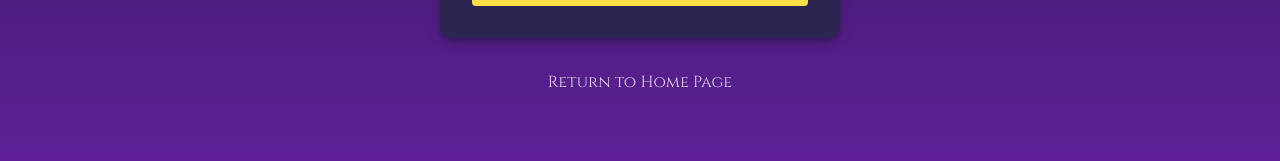
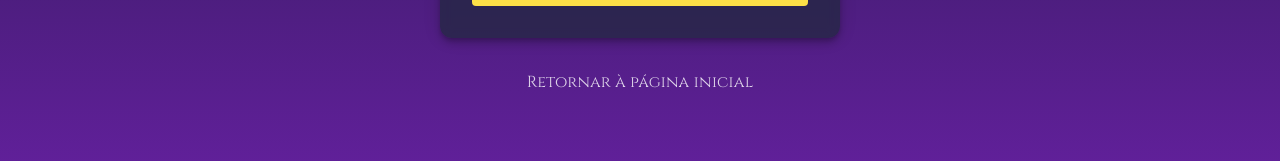
Before and after one commit to EnzoCaetano015/Site-Spf, a React (Vite) app: page /Login in a window 1280 px wide. Shown: the part 556-717 px from the top of the page. Built offline with nearby package versions, Linux system fonts and the light colour scheme.

Commit message:
pontos nos numeros

```diff
--- a/src/Pages/Home/index.tsx
+++ b/src/Pages/Home/index.tsx
@@ -8,6 +8,9 @@ import { NavBar } from "../../Components/navBard"
 import { Anubis, Ciclone, Hammer, Poseidon, Tample, Flower, Logo } from "../../Assets"
 
 const TARGET_DATE = new Date("2025-05-29T00:00:00").getTime()
+
+const formatPts = (pts: number) =>
+  pts.toLocaleString("pt-BR");
 
 export default function HomePage() {
 
@@ -191,7 +194,7 @@ export default function HomePage() {
                                                 </Avatar>
                                                 <Typography variant="h5" sx={{ color: "#fff" }}>{team.name}</Typography>
                                                 <Typography variant="h6" sx={{ color: "#787A8B" }} display="block">
-                                                    {team.points} pts
+                                                    {formatPts(team.points)} pts
                                                 </Typography>
                                                 <Button
                                                     size="small"
@@ -259,7 +262,7 @@ export default function HomePage() {
                                                             </Box>
                                                         </TableCell>
                                                         <TableCell align="right">
-                                                            <Typography fontWeight="bold" variant="h6" sx={{ color: "#fff" }}>{team.points}</Typography>
+                                                            <Typography fontWeight="bold" variant="h6" sx={{ color: "#fff" }}>{formatPts(team.points)}</Typography>
                                                         </TableCell>
                                                     </TableRow>
                                                 ))}
--- a/src/Pages/Login/index.tsx
+++ b/src/Pages/Login/index.tsx
@@ -130,7 +130,7 @@ export default function AdminLoginPage() {
                             onClick={()=>navigate('/Home')}
                             sx={{ color: "rgba(255,255,255,0.8)", fontSize: "1rem", textDecoration: "none", cursor:"pointer"}}
                         >
-                            Return to Home Page
+                            Retornar à página inicial
                         </Typography>
                     </Box>
                 </motion.div>
```
